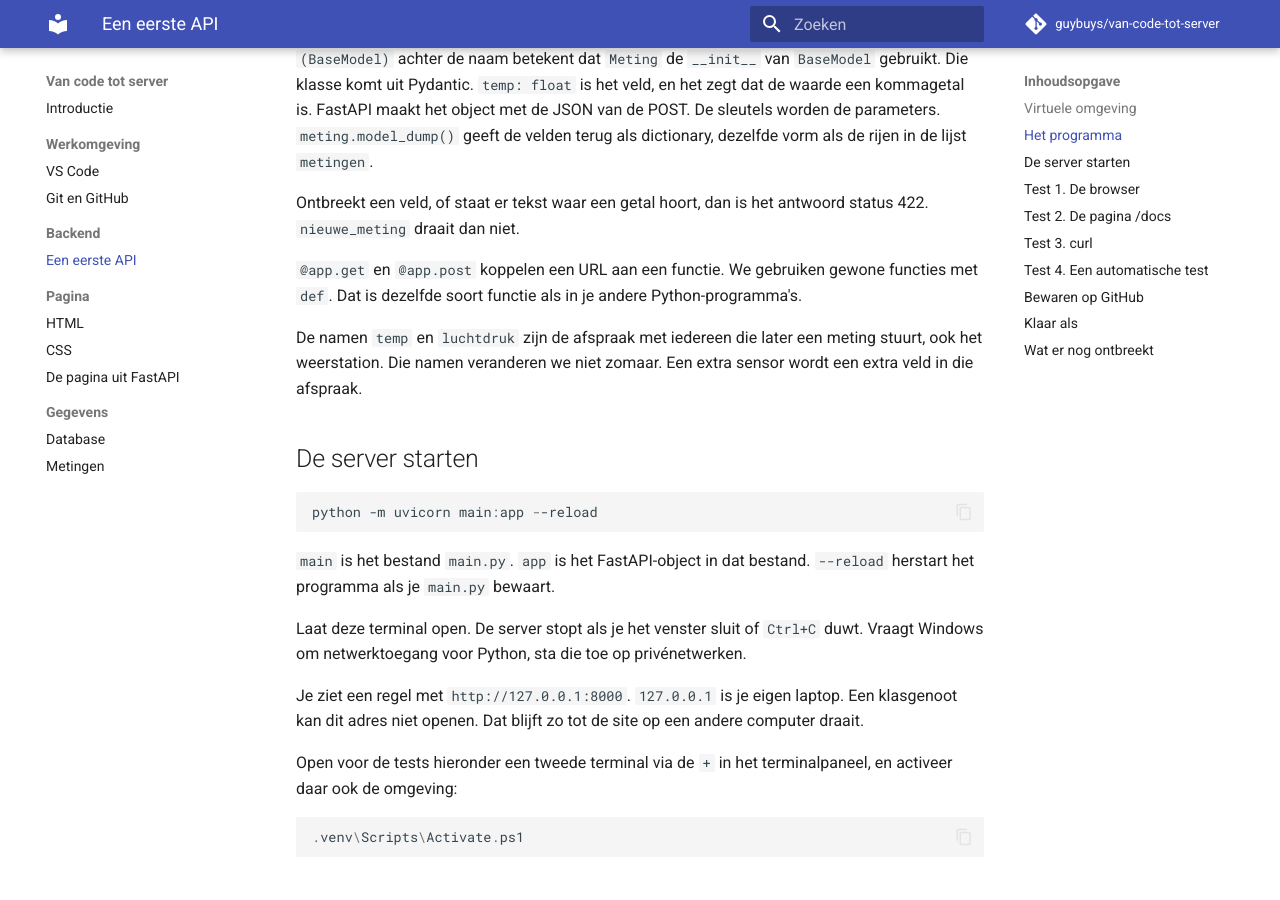
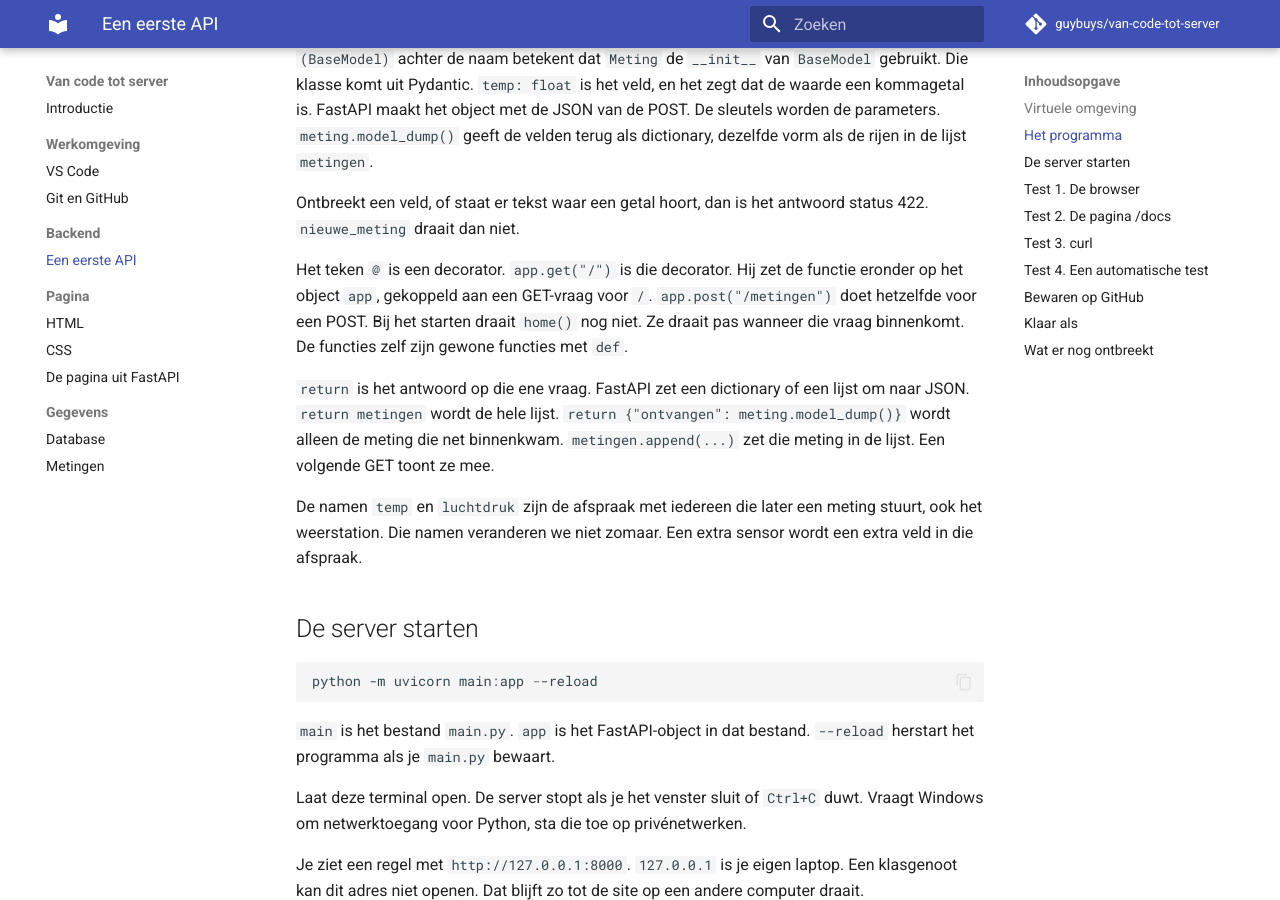
Before and after one commit to guybuys/van-code-tot-server, an MkDocs documentation site: the page built from docs/fastapi.md, in a window 1280 px wide and 900 px high, scrolled down 2094 px. Built offline with MkDocs 1.6.1 and Material for MkDocs 9.7.7, drawn with Linux system fonts in a browser that asks for light colours; comment, search, counter and statistics services are not loaded; some of the changed text lies outside the part shown.

Commit message:
Leg decorator, return-waarde en pytest uit in de eerste API.
Co-authored-by: Cursor <cursoragent@cursor.com>

````diff
--- a/docs/fastapi.md
+++ b/docs/fastapi.md
@@ -95,7 +95,9 @@ class Meting:
 
 Ontbreekt een veld, of staat er tekst waar een getal hoort, dan is het antwoord status 422. `nieuwe_meting` draait dan niet.
 
-`@app.get` en `@app.post` koppelen een URL aan een functie. We gebruiken gewone functies met `def`. Dat is dezelfde soort functie als in je andere Python-programma's.
+Het teken `@` is een decorator. `app.get("/")` is die decorator. Hij zet de functie eronder op het object `app`, gekoppeld aan een GET-vraag voor `/`. `app.post("/metingen")` doet hetzelfde voor een POST. Bij het starten draait `home()` nog niet. Ze draait pas wanneer die vraag binnenkomt. De functies zelf zijn gewone functies met `def`.
+
+`return` is het antwoord op die ene vraag. FastAPI zet een dictionary of een lijst om naar JSON. `return metingen` wordt de hele lijst. `return {"ontvangen": meting.model_dump()}` wordt alleen de meting die net binnenkwam. `metingen.append(...)` zet die meting in de lijst. Een volgende GET toont ze mee.
 
 De namen `temp` en `luchtdruk` zijn de afspraak met iedereen die later een meting stuurt, ook het weerstation. Die namen veranderen we niet zomaar. Een extra sensor wordt een extra veld in die afspraak.
 
@@ -213,7 +215,9 @@ def test_onvolledige_meting_wordt_geweigerd():
     assert response.status_code == 422
 ```
 
-`TestClient` praat rechtstreeks met `app`. De functies waarvan de naam met `test_` begint, voert pytest uit. `assert` stopt die ene test als de voorwaarde niet klopt.
+`pytest` kijkt in de map van de terminal. Een bestand waarvan de naam met `test_` begint, wordt gelezen. Daarin voert pytest elke functie uit waarvan de naam ook met `test_` begint. In `test_main.py` zijn dat de vier functies hierboven. Het bestand roept ze zelf niet aan. Pytest doet dat.
+
+`TestClient` stuurt de vraag rechtstreeks naar `app`. Daarvoor hoeft uvicorn niet te draaien. `response.json()` is de return-waarde van de route. `assert` vergelijkt die met wat je verwacht. Klopt een vergelijking niet, dan stopt die ene test. Pytest toont de functie en de twee waarden.
 
 ```powershell
 pytest
````
Also changed, not shown: LERAAR.md (+2 -0 lines).
